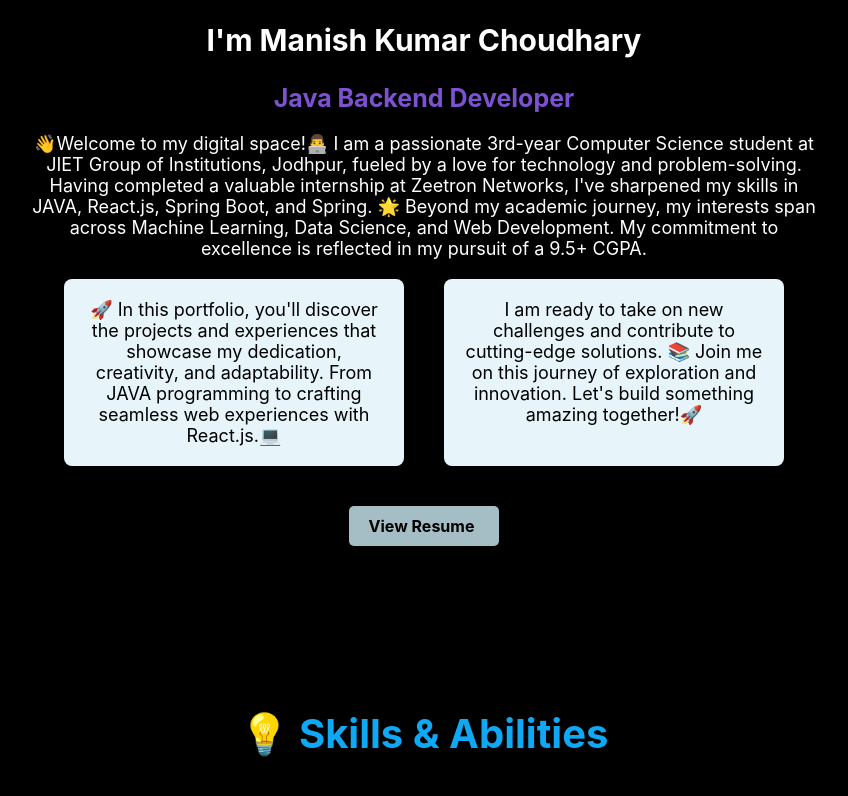
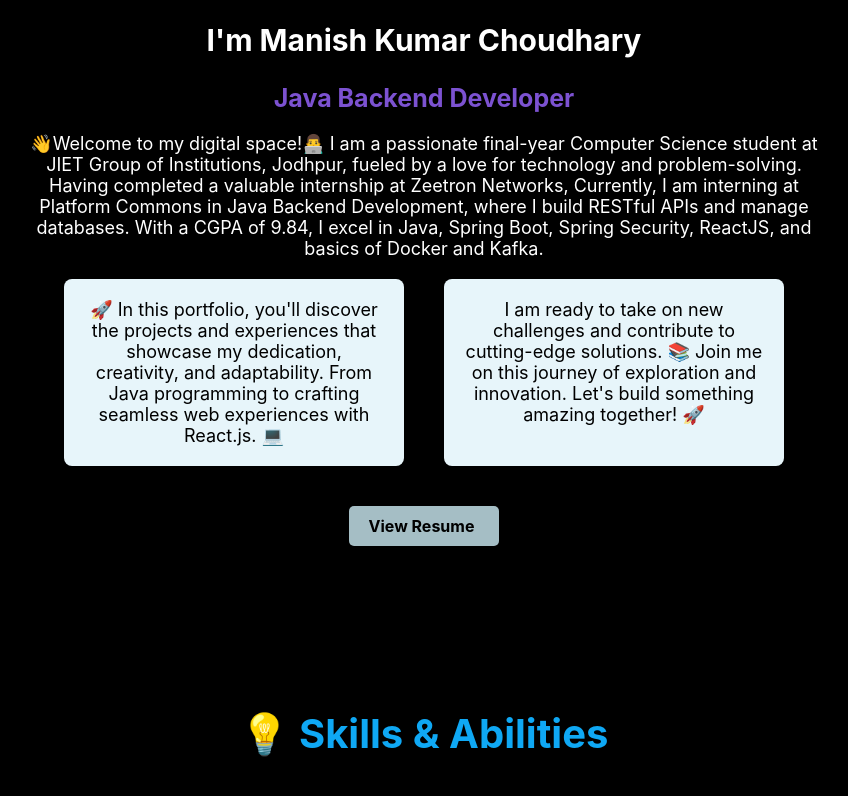
Before and after one commit to ManishKumarChoudhary2003/Portfolio, a React (Create React App) app: page / in a window 1280 px wide. Shown: the part 980-1776 px from the top of the page, without its empty margins (216-1064 px from the left). Built offline with nearby package versions, Linux system fonts and the light colour scheme.

Commit message:
added date

```diff
--- a/src/Component/About/About.js
+++ b/src/Component/About/About.js
@@ -17,14 +17,14 @@ const About = () => {
             <span role="img" aria-label="Hello">
               👋
             </span>
-            Welcome to my digital space!👨‍💻 I am a passionate 3rd-year Computer
+            Welcome to my digital space!👨‍💻 I am a passionate final-year Computer
             Science student at JIET Group of Institutions, Jodhpur, fueled by a
             love for technology and problem-solving. Having completed a valuable
-            internship at Zeetron Networks, I've sharpened my skills in JAVA,
-            React.js, Spring Boot, and Spring. 🌟 Beyond my academic journey, my
-            interests span across Machine Learning, Data Science, and Web
-            Development. My commitment to excellence is reflected in my pursuit
-            of a 9.5+ CGPA.
+            internship at Zeetron Networks, Currently, I am interning at
+            Platform Commons in Java Backend Development, where I build RESTful
+            APIs and manage databases. With a CGPA of 9.84, I excel in Java,
+            Spring Boot, Spring Security, ReactJS, and basics of Docker and
+            Kafka.
           </p>
 
           <div className={styles.boxContainer}>
@@ -32,11 +32,8 @@ const About = () => {
               <p>
                 🚀 In this portfolio, you'll discover the projects and
                 experiences that showcase my dedication, creativity, and
-                adaptability. From JAVA programming to crafting seamless web
-                experiences with React.js.
-                <span role="img" aria-label="Coding">
-                  💻
-                </span>
+                adaptability. From Java programming to crafting seamless web
+                experiences with React.js. 💻
               </p>
             </div>
             <div className={styles.box}>
@@ -44,10 +41,7 @@ const About = () => {
                 I am ready to take on new challenges and contribute to
                 cutting-edge solutions. 📚 Join me on this journey of
                 exploration and innovation. Let's build something amazing
-                together!
-                <span role="img" aria-label="Tech Stack">
-                  🚀
-                </span>
+                together! 🚀
               </p>
             </div>
           </div>
--- a/src/Component/Experience/Experience.js
+++ b/src/Component/Experience/Experience.js
@@ -15,6 +15,7 @@ const Experience = () => {
             <div className={styles["card-content"]}>
               <h1>{data.title} 📜</h1>
               <h2>{data.role} 👩‍💻</h2>
+              <h4>{data.startDate} - {data.endDate}</h4>
               <h3>{data.location} 📍</h3>
               <div className={styles.additionalPoints}>
                 <p className={styles.point}>👉 {data.point_1}</p>
--- a/src/Component/Experience/Experience.module.css
+++ b/src/Component/Experience/Experience.module.css
@@ -18,7 +18,7 @@
 
 .card:hover {
   transform: scale(0.9) rotate(-1deg);
-  transition: transform 0.1s ease-in-out;
+  transition: transform 0.2s ease-in-out;
 }
 
 .card-content {
@@ -47,6 +47,11 @@
 .card h3 {
   font-size: 0.9rem;
   color: #888;
+}
+
+.card h4 {
+  font-size: 0.8rem;
+  color: #4779d7;
 }
 
 .card hr {
--- a/src/Component/Skills/Skills.module.css
+++ b/src/Component/Skills/Skills.module.css
@@ -13,6 +13,9 @@
     display: flex;
     flex-wrap: wrap;
     justify-content: center;
+    /* background-image: url("https://encrypted-tbn0.gstatic.com/images?q=tbn:ANd9GcRuVycTk2QgWc6wQ00ecVRD7cqOpGpIyTKktQ&s");
+    background-size: cover;
+    background-position: center;   */
 }
 
 .row {
```
